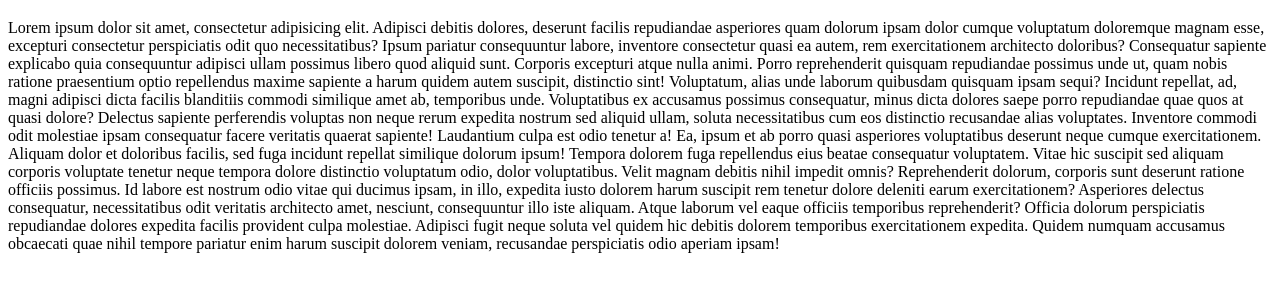
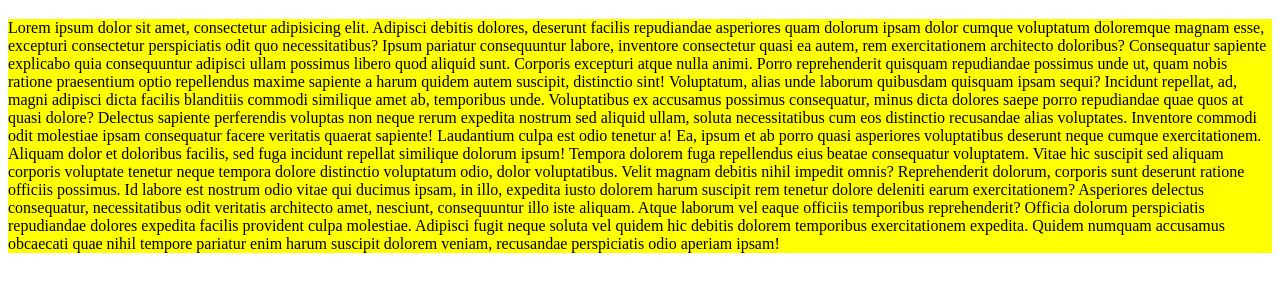
Before and after one commit to Dvivevski/controlPoint, a plain HTML site: page index.html in a window 1280 px wide. Shown: the part 61-352 px from the top of the page. Drawn offline with Linux system fonts and the light colour scheme.

Commit message:
added css

```diff
--- /dev/null
+++ b/css/style.css
@@ -0,0 +1,3 @@
+p {
+    background-color: yellow;
+}
--- a/index.html
+++ b/index.html
@@ -4,6 +4,7 @@
     <meta charset="UTF-8">
     <meta http-equiv="X-UA-Compatible" content="IE=edge">
     <meta name="viewport" content="width=device-width, initial-scale=1.0">
+    <link rel="stylesheet" href="./css/style.css">
     <title>Document</title>
 </head>
 <body>
```
